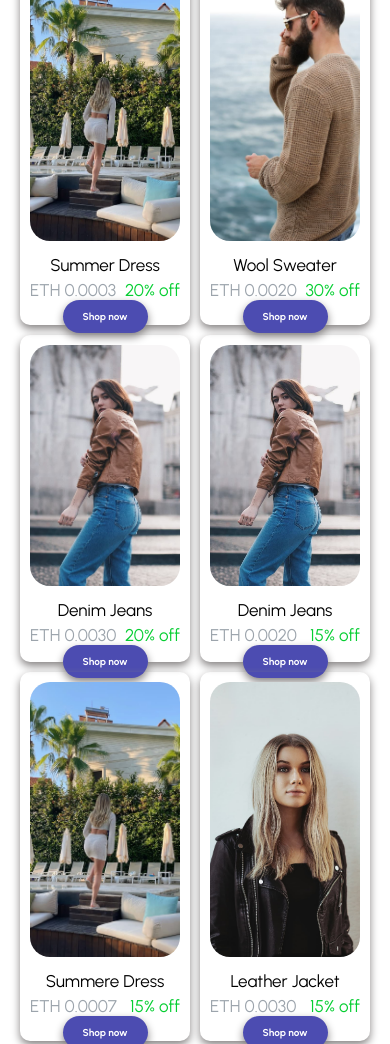
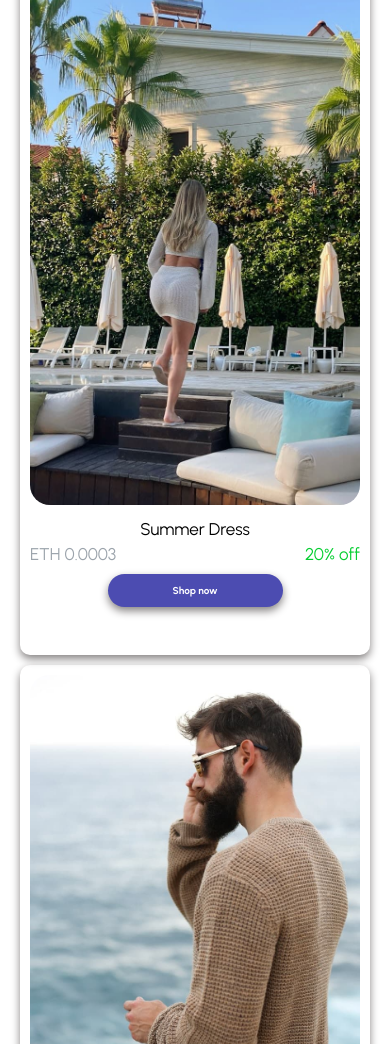
Before and after one commit to Eguonor28/Ecommerce-landing-page, a plain HTML site: page index.html in a window 390 px wide. Shown: the part 634-1678 px from the top of the page. Drawn offline with Linux system fonts and the light colour scheme; a web font is replaced by a local one.

Commit message:
revert to previous

```diff
--- a/style.css
+++ b/style.css
@@ -142,7 +142,6 @@ img {
   transition: 0.3s;
 }
 .price_discount {
-  /* background-color: #4c4cb1; */
   display: flex;
   justify-content: space-between;
   max-width: 100%;
@@ -212,8 +211,10 @@ h2 {
     }
     .main_products {
       justify-content: center;
-      grid-template-columns: repeat(auto-fit, minmax(150px, 1fr));
       margin: 0 auto;
+    }
+    .shop_now {
+      margin-top: 10px;
     }
   }
 }
```
